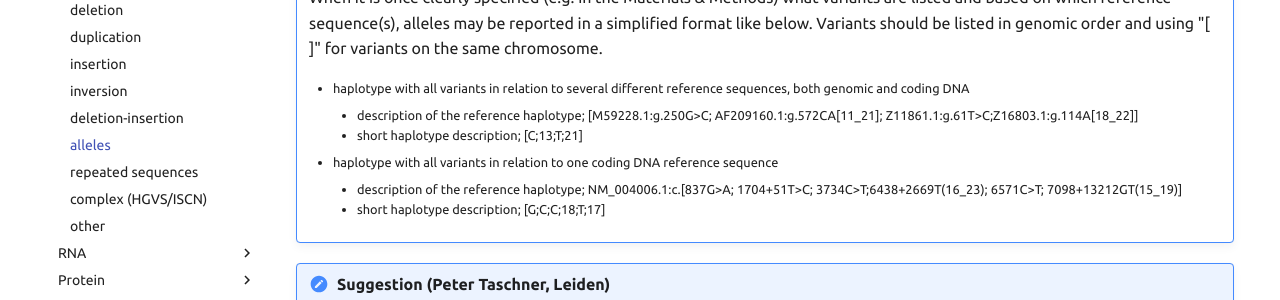
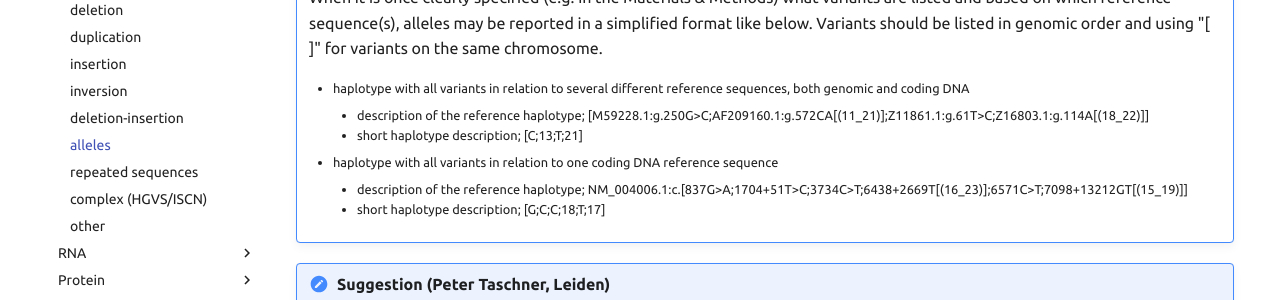
Before and after one commit to HGVSnomenclature/hgvs-nomenclature, an MkDocs documentation site: the page built from docs/recommendations/DNA/alleles.md, in a window 1280 px wide and 900 px high, scrolled down 3279 px. Shown: the part 214-514 px from the top of the window. Built offline with MkDocs 1.6.1 and Material for MkDocs 9.7.7, drawn with Linux system fonts in a browser that asks for light colours.

```diff
--- a/docs/recommendations/DNA/alleles.md
+++ b/docs/recommendations/DNA/alleles.md
@@ -77,7 +77,7 @@ Format (two alleles):   **"prefix"["change"];["change"]**,  e.g. g.[123G>A];[345
 
 !!! note "When for a haplotype I have a range of changes to report, is there a suggested short format to use?"
 
-    When it is once clearly specified (e.g. in the Materials & Methods) what variants are listed and based on which reference sequence(s), alleles may be reported in a simplified format like below. Variants should be listed in genomic order and using "[ ]" for variants on the same chromosome.<ul><li>haplotype with all variants in relation to several different reference sequences, both genomic and coding DNA<ul><li>description of the reference haplotype; [M59228.1:g.250G>C; AF209160.1:g.572CA[11_21]; Z11861.1:g.61T>C;Z16803.1:g.114A[18_22]]</li><li>short haplotype description; [C;13;T;21]</li></ul><li>haplotype with all variants in relation to one coding DNA reference sequence<ul><li>description of the reference haplotype; NM_004006.1:c.[837G>A; 1704+51T>C; 3734C>T;6438+2669T(16_23); 6571C>T; 7098+13212GT(15_19)]</li><li>short haplotype description; [G;C;C;18;T;17]</li></ul></ul>
+    When it is once clearly specified (e.g. in the Materials & Methods) what variants are listed and based on which reference sequence(s), alleles may be reported in a simplified format like below. Variants should be listed in genomic order and using "[ ]" for variants on the same chromosome.<ul><li>haplotype with all variants in relation to several different reference sequences, both genomic and coding DNA<ul><li>description of the reference haplotype; [M59228.1:g.250G>C;AF209160.1:g.572CA[(11_21)];Z11861.1:g.61T>C;Z16803.1:g.114A[(18_22)]]</li><li>short haplotype description; [C;13;T;21]</li></ul><li>haplotype with all variants in relation to one coding DNA reference sequence<ul><li>description of the reference haplotype; NM_004006.1:c.[837G>A;1704+51T>C;3734C>T;6438+2669T[(16_23)];6571C>T;7098+13212GT[(15_19)]]</li><li>short haplotype description; [G;C;C;18;T;17]</li></ul></ul>
 
 !!! note "Suggestion (Peter Taschner, Leiden)"
 
```
